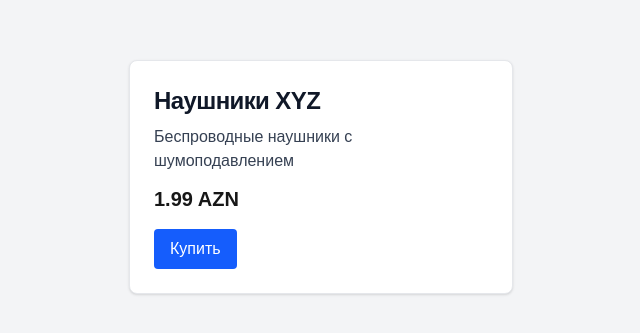
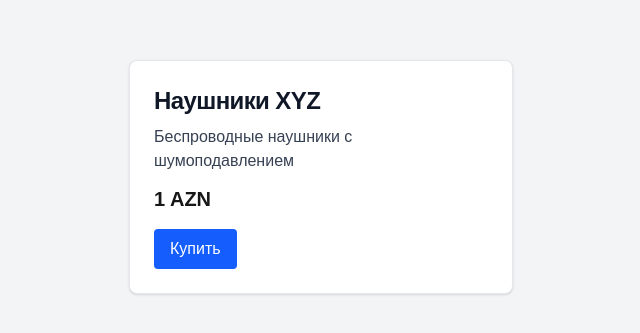
Before and after one commit to rustammgasanovv/payment-client-test, a Next.js app: page / in a window 1280 px wide. Shown: the part 223-556 px from the top of the page, without its empty margins (319-959 px from the left). Built offline with nearby package versions, Linux system fonts and the light colour scheme.

Commit message:
Update page.tsx

```diff
--- a/src/app/page.tsx
+++ b/src/app/page.tsx
@@ -8,7 +8,7 @@ export default function Home() {
       <ProductCard
         title="Наушники XYZ"
         description="Беспроводные наушники с шумоподавлением"
-        price={1.99}
+        price={1.00}
       />
     </main>
   );
```
